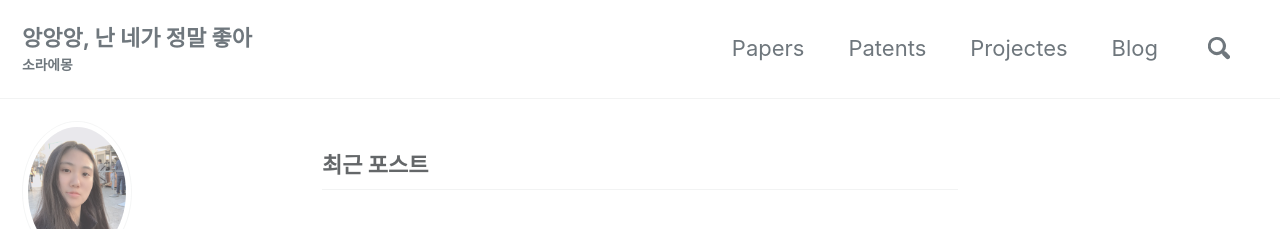
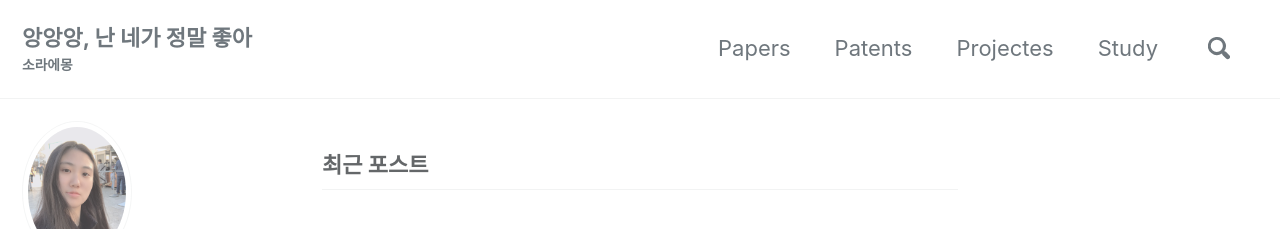
Before and after one commit to sohee-zoe/sohee-zoe.github.io, a Jekyll site: the page built from index.html, in a window 1280 px wide. Shown: the top 229 px of the page. Built offline with Jekyll 4.4.1, drawn with Linux system fonts in a browser that asks for light colours; cached includes are drawn as plain includes; the list of posts is cut into pages by our own code.

Commit message:
Update navigation.yml

```diff
--- a/_data/navigation.yml
+++ b/_data/navigation.yml
@@ -8,8 +8,8 @@ main:
   - title: "Projectes"
     url: /categories/projects/
 
-  - title: "Blog"
-    url: /categories/blog/
+  - title: "Study"
+    url: /categories/study/
 
 #   - title: "Posts"
 #     url: /posts/
```
